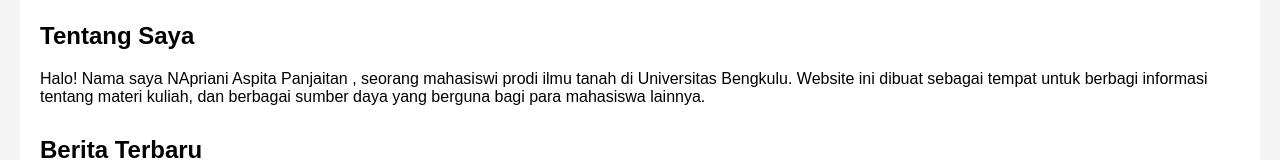
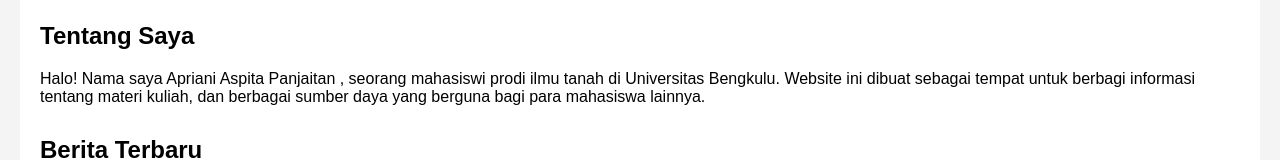
Before and after one commit to Ikramalhbb/apriani, a plain HTML site: page index.html in a window 1280 px wide. Shown: the part 184-344 px from the top of the page. Drawn offline with Linux system fonts and the light colour scheme.

Commit message:
index.html

```diff
--- a/index.html
+++ b/index.html
@@ -22,7 +22,7 @@
     <main>
         <section class="intro">
             <h2>Tentang Saya</h2>
-            <p>Halo! Nama saya NApriani Aspita Panjaitan
+            <p>Halo! Nama saya Apriani Aspita Panjaitan
                 , seorang mahasiswi prodi ilmu tanah di Universitas Bengkulu. Website ini dibuat sebagai tempat untuk berbagi informasi tentang materi kuliah, dan berbagai sumber daya yang berguna bagi para mahasiswa lainnya.</p>
 
         </section>
```
